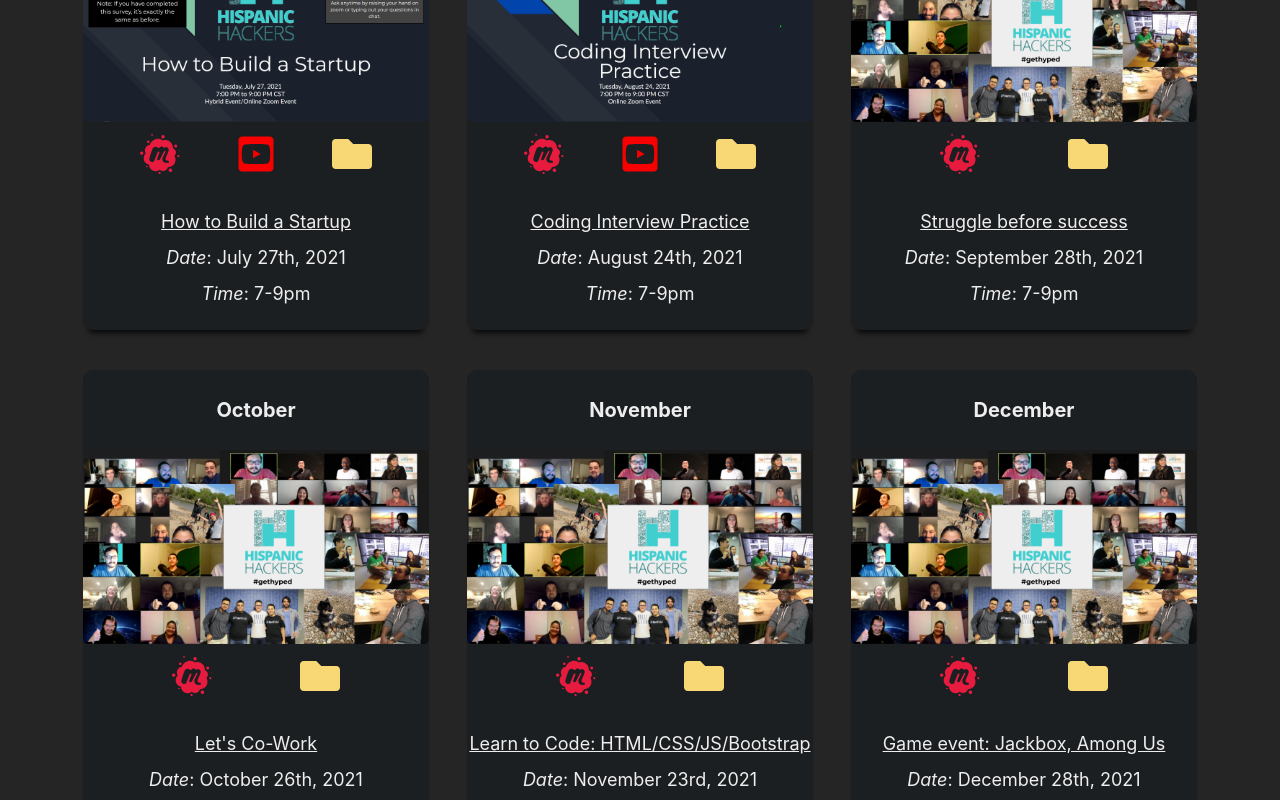
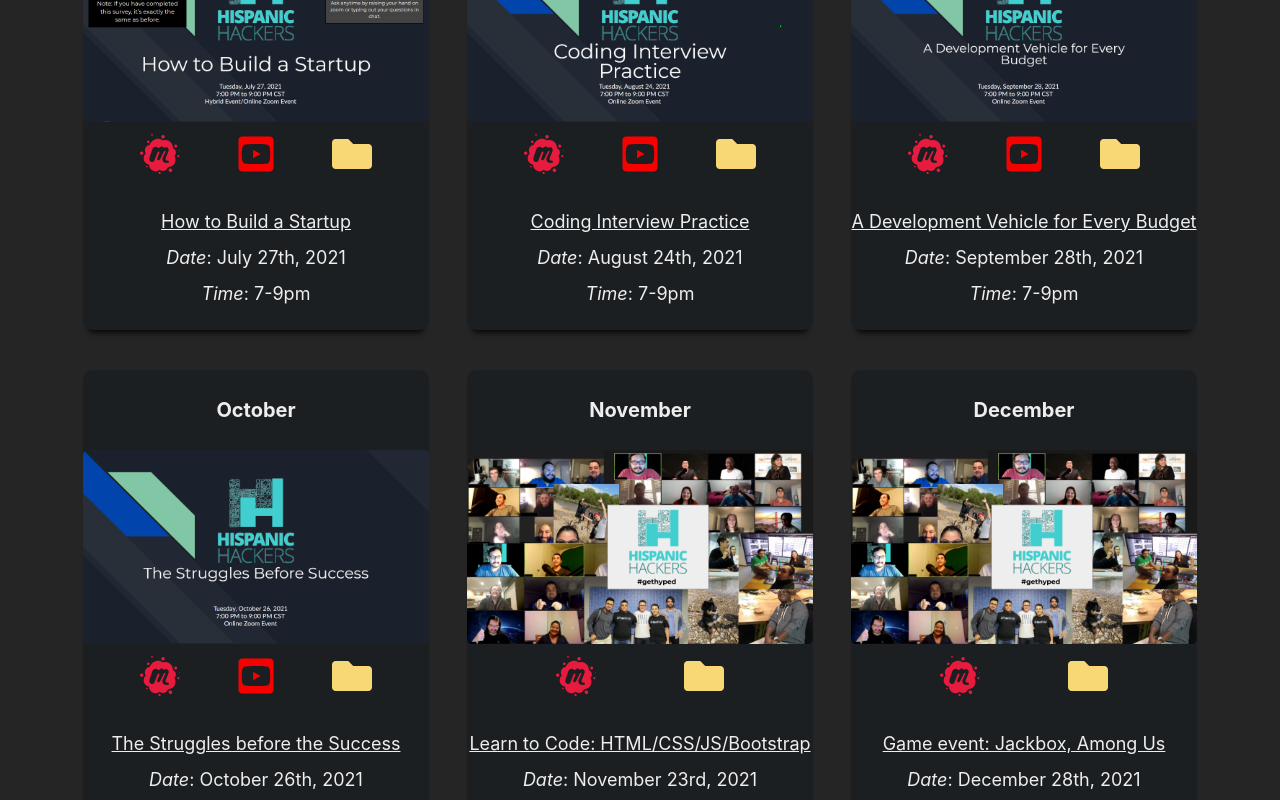
Before and after one commit to timOTdev/hispanic_hacker_next, a Next.js app: page /events in a window 1280 px wide. Shown: the part 1520-2320 px from the top of the page. Built offline with nearby package versions, Linux system fonts and the light colour scheme.

Commit message:
Update events

```diff
--- a/components/data/index.js
+++ b/components/data/index.js
@@ -161,27 +161,27 @@ export default function globals() {
       },
       {
         month: 'September',
-        titleSlide: '',
-        name: 'Struggle before success',
+        titleSlide: 'september2021.png',
+        name: 'A Development Vehicle for Every Budget',
         date: 'September 28th, 2021',
         time: '7-9pm',
         meetup:
           'https://www.meetup.com/Austin-Hispanic-Hackers-Meetup/events/276320227/',
         files2021:
           'https://drive.google.com/drive/folders/1T10laZB3e1PkrpSMb8dM0rpkFpK7oboS?usp=sharing',
-        youtube: '',
+        youtube: 'https://youtu.be/1dpn-ab1EgM',
       },
       {
         month: 'October',
-        titleSlide: '',
-        name: "Let's Co-Work",
+        titleSlide: 'october2021.png',
+        name: 'The Struggles before the Success',
         date: 'October 26th, 2021',
         time: '7-9pm',
         meetup:
           'https://www.meetup.com/Austin-Hispanic-Hackers-Meetup/events/276320236/',
         files2021:
           'https://drive.google.com/drive/folders/1T10laZB3e1PkrpSMb8dM0rpkFpK7oboS?usp=sharing',
-        youtube: '',
+        youtube: 'https://youtu.be/QKiGu5J_fEU',
       },
       {
         month: 'November',
```
Also changed, not shown: public/static/images/october2021.png (added), public/static/images/september2021.png (added).
